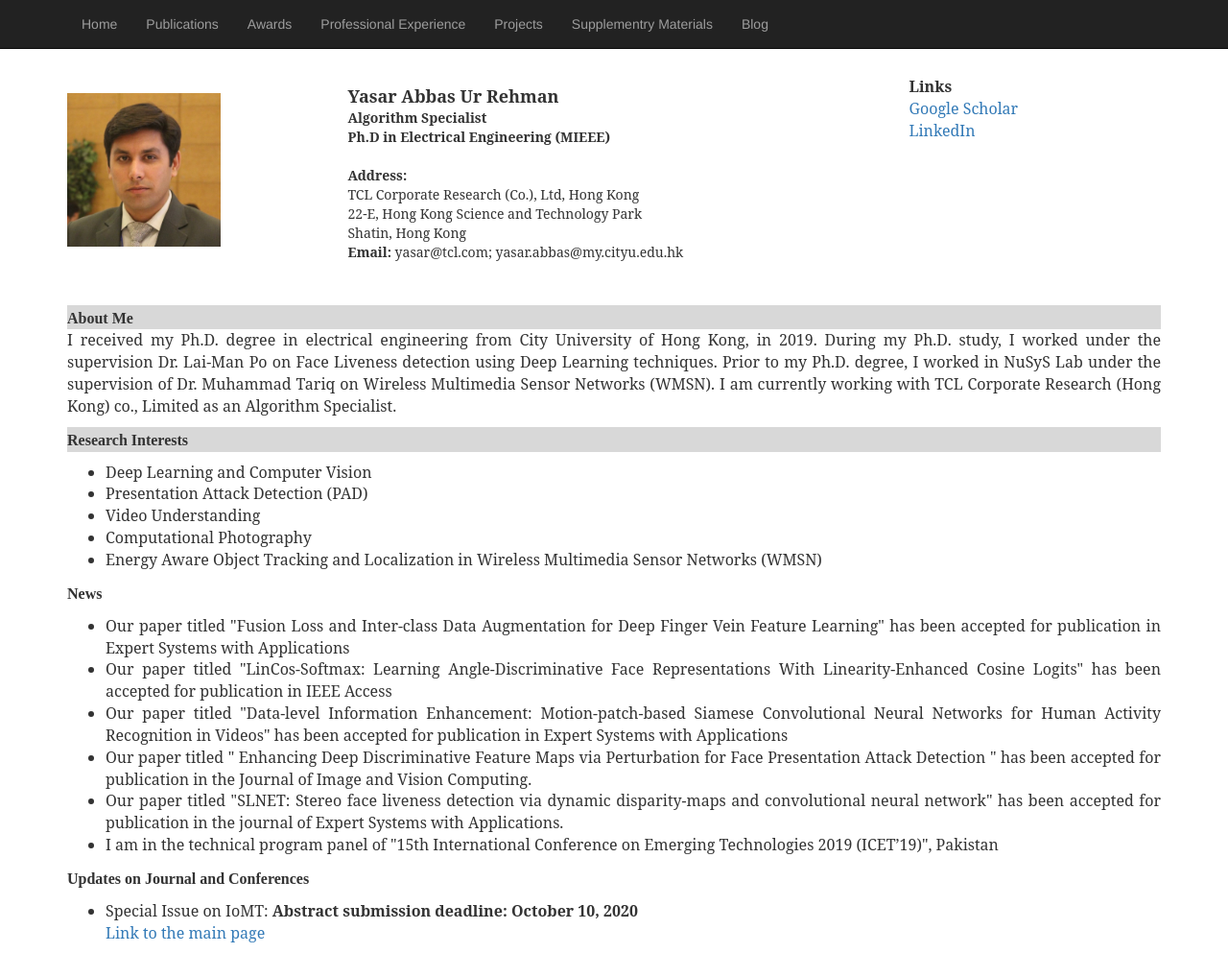
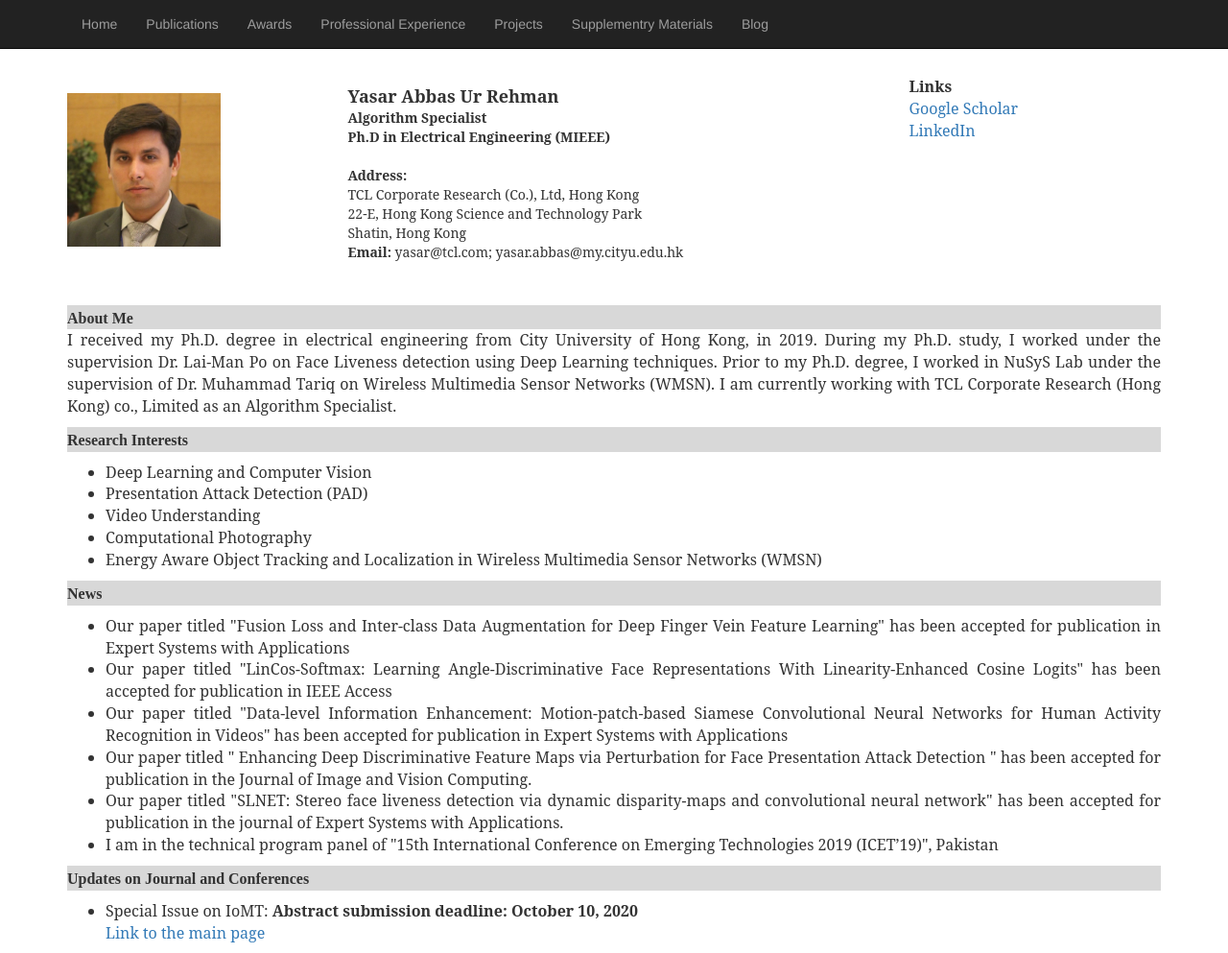
Before and after one commit to yasar-rehman/yasar, a Jekyll site: the page built from index.html, in a window 1280 px wide. Shown: the whole page at 96% size. Built offline with Jekyll 4.4.1, drawn with Linux system fonts in a browser that asks for light colours; some web fonts are replaced.

Commit message:
Update index.html

```diff
--- a/index.html
+++ b/index.html
@@ -65,6 +65,7 @@ title: yasar
 			<!--<h1="font-custom">Links:</h1>
 			<a href="http://pwr.nu.edu.pk/home/nusys/people.php">NuSyS<a/>
 			</p> -->
+			<table border=0 cellpadding=4 cellspacing=0 width=100%>
 			<tr bgcolor="#d8d8d8">
           			<td align="left">
             				<font face="Serif, Times New Roman" size="3" color=""#8da9ca">
@@ -85,6 +86,7 @@ title: yasar
 			<li style="font-family: 'Serif', Times New Roman; font-size: 16px">I am in the technical program panel of "15th International Conference on Emerging Technologies 2019 (ICET’19)", Pakistan</li>
 			</ul>
 			</p>
+		<table border=0 cellpadding=4 cellspacing=0 width=100%>
 			<tr bgcolor="#d8d8d8">
           			<td align="left">
             				<font face="Serif, Times New Roman" size="3" color=""#8da9ca">
```
